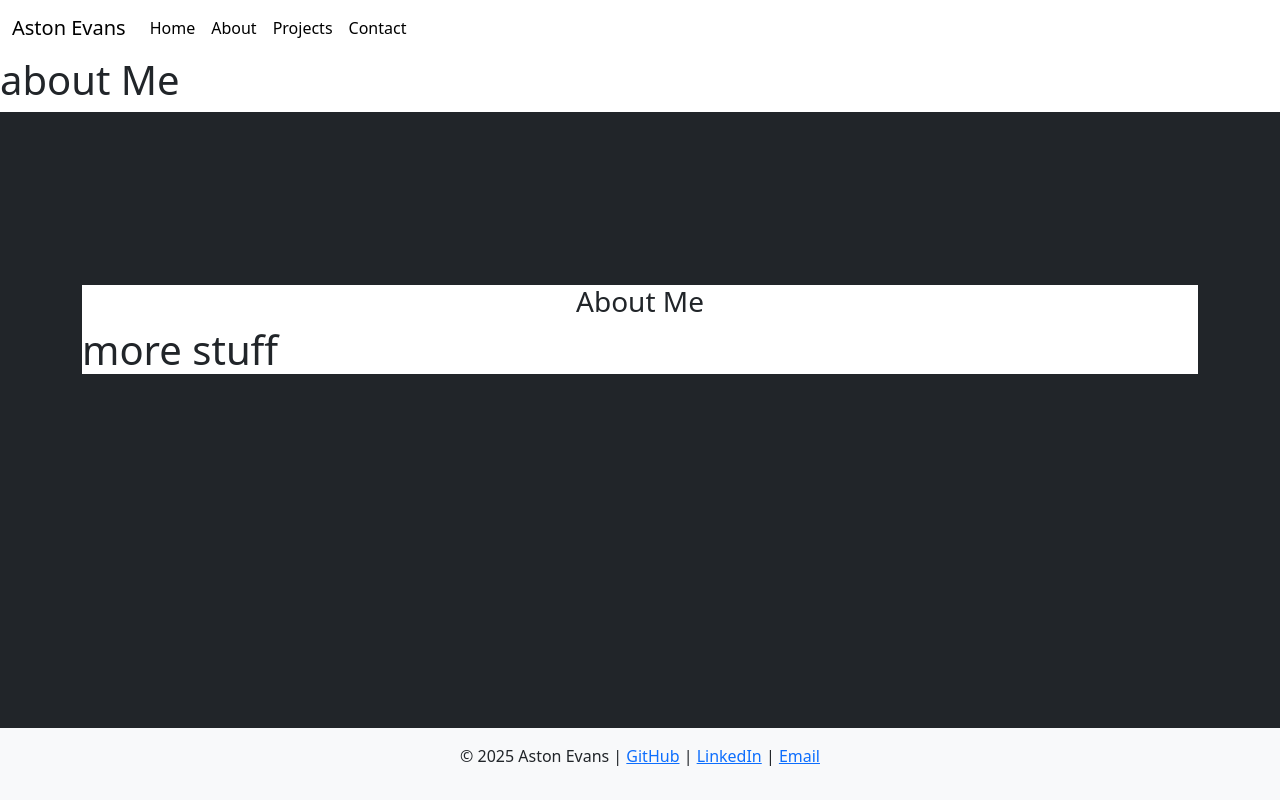
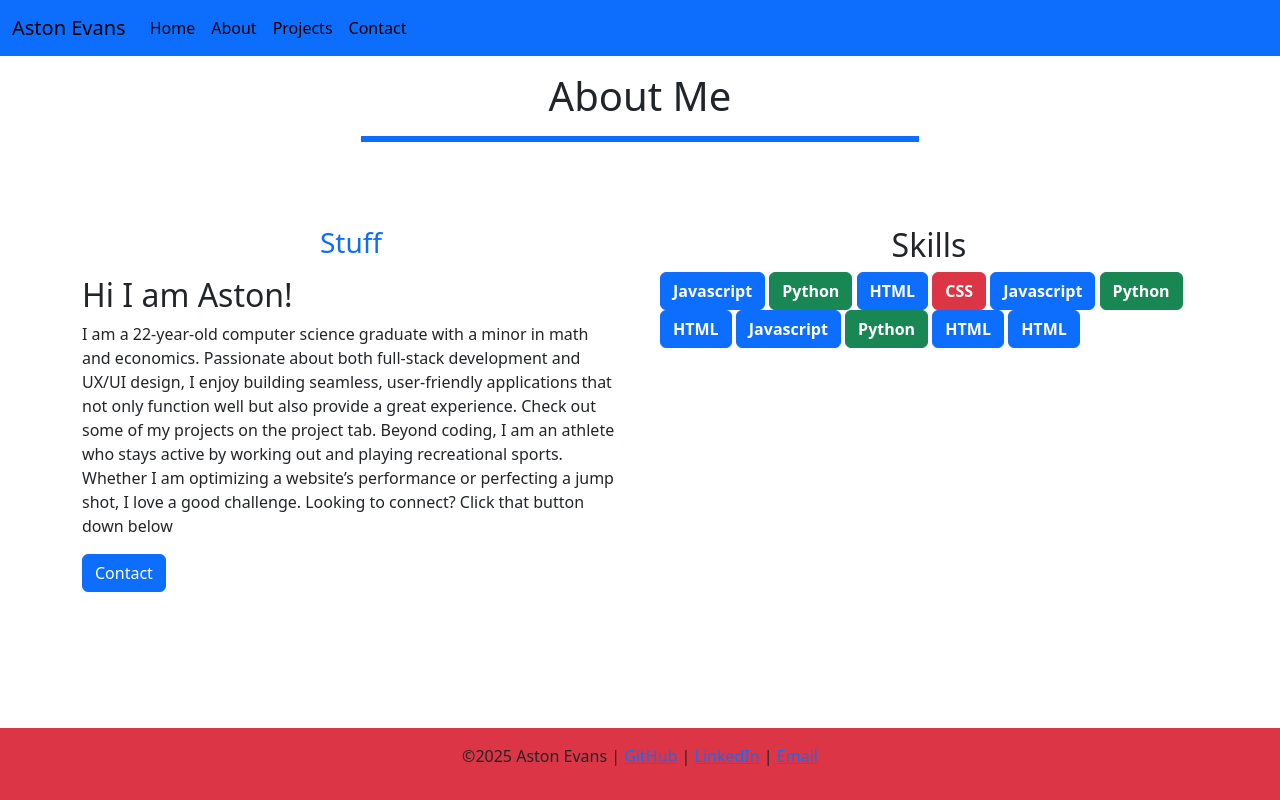
Before and after one commit to aston-evans/portfolio, a website built with webpack: page src/about.html in a window 1280 px wide. Built offline with nearby package versions, Linux system fonts and the light colour scheme.

Commit message:
added info, and skills

```diff
--- a/src/about.html
+++ b/src/about.html
@@ -5,12 +5,17 @@
     <title> Home Page </title>
     <meta name="viewport" content="width=device-width, initial-scale=1" charset="UTF-8">
     <link href="style.css" rel="stylesheet">
+    <link href="https://fonts.googleapis.com/css2?family=Open+Sans:wght@300;400;700&display=swap" rel="stylesheet">
+    <link href="https://fonts.googleapis.com/css2?family=Titillium+Web:wght@300;400;600;700&display=swap"
+        rel="stylesheet">
+
 
 </head>
-<!--how i keep footer pushed down to the bottom of the page. -->
-<body class="d-flex flex-column bg-dark min-vh-100">
+<!--how I keep footer pushed down to the bottom of the page. -->
 
-    <nav class="navbar navbar-expand-lg bg-white">
+<body class="d-flex flex-column min-vh-100">
+
+    <nav class="navbar navbar-expand-lg bg-primary">
         <div class="container-fluid">
             <a class="navbar-brand" href="home.html">Aston Evans</a>
             <button class="navbar-toggler" type="button" data-bs-toggle="collapse"
@@ -37,18 +42,56 @@
         </div>
     </nav>
     <!--Above will be a title of the page that someone is on so in this case-->
-    <div class="bg-white"> <h1> about Me</h1></div>
+    <div class="bg-white container mt-3 d-flex-justify-content-center">
+        <h1 class="text-center">About Me</h1>
+        <hr class="border border-primary border-3 opacity-100 mx-auto" style="width: 50%">
+
+    </div>
     <!--container for info centered in the page-->
     <div class="container m-auto">
-        <div class="d-flex justify-content-center aling-items-center bg-white m-auto">
-        <h3>About Me</h3>
+        <div class="row">
+            <div class="col me-3">
+                <h3 class="text-center text-primary font-title"> Stuff</h3>
+
+                <p class="text-center text-primary fonts mt-1">
+                <h2>Hi I am Aston!</h2>
+                I am a 22-year-old computer science graduate with a minor in math and economics. Passionate about both
+                full-stack development and UX/UI design, I enjoy building seamless, user-friendly applications that not
+                only function well but also provide a great experience. Check out some of my projects on the project tab. <!--fix this sentence-->
+                Beyond coding, I am an athlete who stays active by working out and playing recreational sports. Whether
+                I am optimizing a website’s performance or perfecting a jump shot, I love a good challenge.
+                Looking to connect? Click that button down below </p>
+                <a type="button" class="btn btn-primary" href="/contact.html">Contact</a>
+            </div>
+            <div class="col">
+                <h2 class="text-center">Skills</h2>
+                <button type="button" class="btn btn-primary fw-bold">Javascript</button> <!--webpack npm-->
+                <button type="button" class="btn btn-success fw-bold">Python</button> <!--with modern tooling, uv, ruff, mypy-->
+                <button type="button" class="btn btn-primary fw-bold">HTML</button>
+                <button type="button" class="btn btn-danger fw-bold">CSS</button> <!--change this color to orange-->
+                <button type="button" class="btn btn-primary fw-bold">Javascript</button> <!--docker blue-->
+                <button type="button" class="btn btn-success fw-bold">Python</button> <!--github black -->
+                <button type="button" class="btn btn-primary fw-bold">HTML</button> <!--github actions black-->
+                <button type="button" class="btn btn-primary fw-bold">Javascript</button> <!--SQLite light blue, maybe cyan-->
+                <button type="button" class="btn btn-success fw-bold">Python</button> <!--Bootstrap purple-->
+                <button type="button" class="btn btn-primary fw-bold">HTML</button><!--render black-->
+                <button type="button" class="btn btn-primary fw-bold">HTML</button><!--Postgres-->
+
+
+
+            </div>
+        </div>
     </div>
-    <div class="d-flex-justify-content-center aling-items-center bg-white m-auto">
-        <h1>more stuff</h1>
-    </div>
-    </div>
-    <footer class="bg-light text-center p-3 mt-auto">
-        <p>© 2025 Aston Evans | <a href="#">GitHub</a> | <a href="#">LinkedIn</a> | <a href="#">Email</a></p>
+    <footer class="bg-danger text-center p-3 mt-auto primary">
+        <div class="container">
+
+
+        </div>
+        <p class="fs-6">©2025 Aston Evans | <a target="_blank"
+                href="https://github.com/aston-evans/aston-evans">GitHub</a> |
+            <a target="_blank" href="https://www.linkedin.com/in/aston-evans-241a9334b/">LinkedIn</a>
+            | <a target="_blank" href="mailto:findaston@gmail.com">Email</a>
+        </p>
     </footer>
     <script src="dist/bundle.js"></script>
 </body>
```
